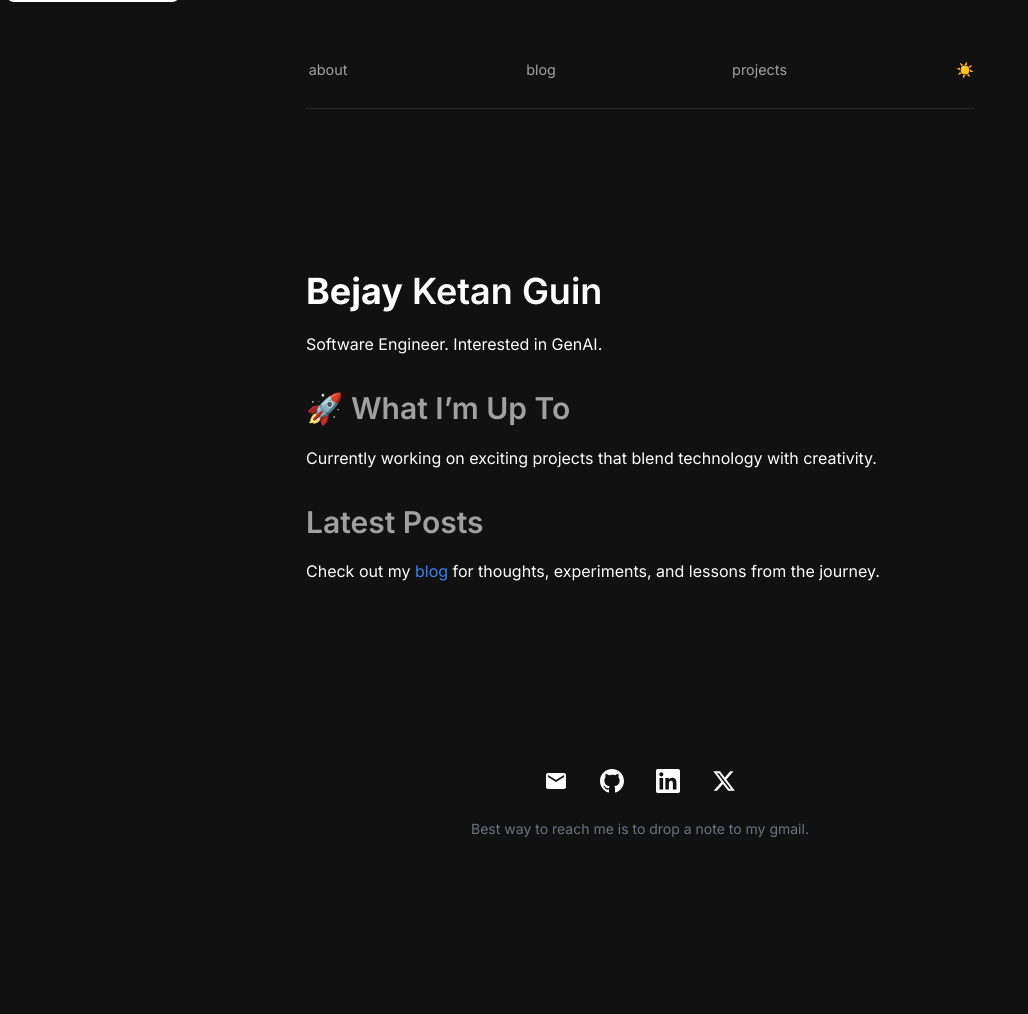
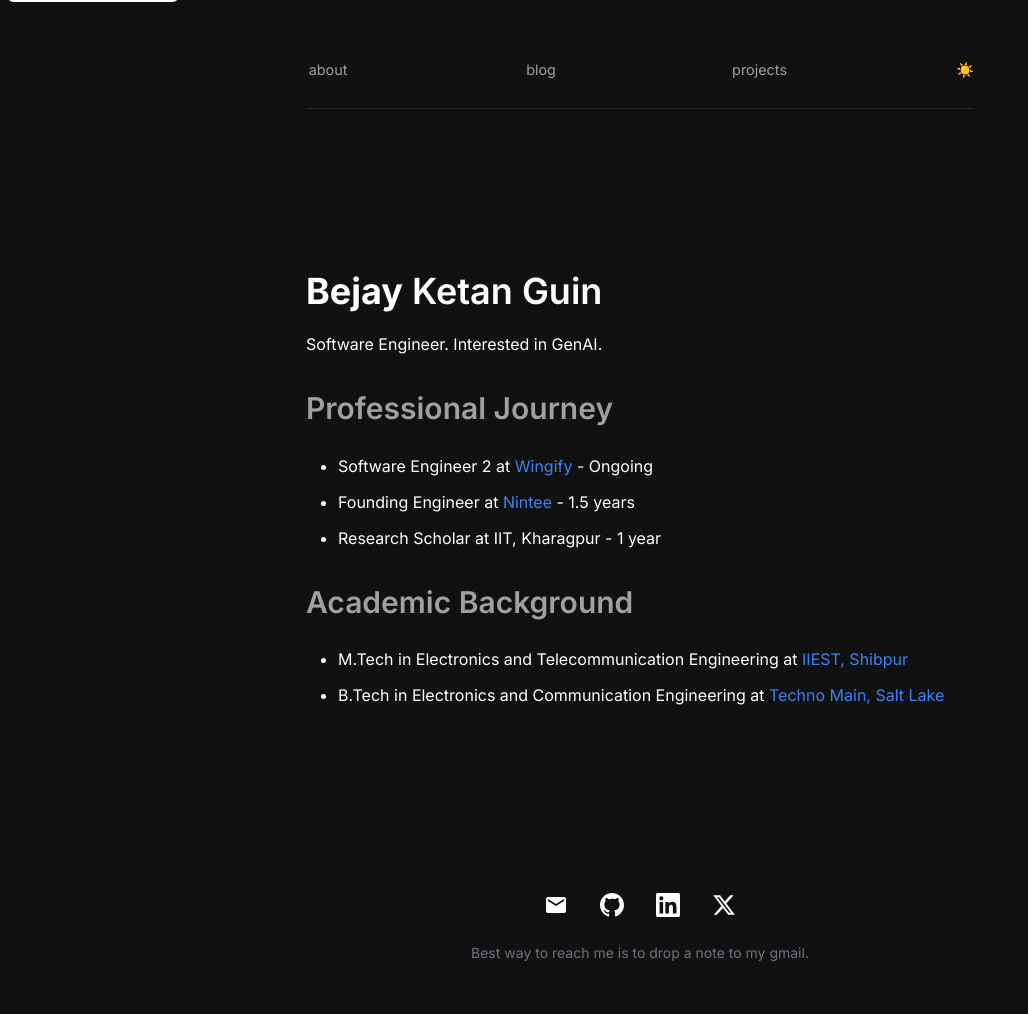
Before and after one commit to BKG123/BKG123.github.io, a Jekyll site: the page built from index.md, in a window 1280 px wide. Shown: the whole page, without its empty margins (0-1028 px from the left). Built offline with Jekyll 4.4.1, drawn with Linux system fonts in a browser that asks for light colours; before the commit the page ends 900 px from its top, so only the background shows below that.

Commit message:
update content

```diff
--- a/index.md
+++ b/index.md
@@ -7,10 +7,12 @@ title: "Bejay Ketan Guin"
 
 Software Engineer. Interested in GenAI.
 
-## 🚀 What I'm Up To
+## Professional Journey
+- Software Engineer 2 at [Wingify](https://wingify.com/) - Ongoing
+- Founding Engineer at [Nintee](https://nintee.com/) - 1.5 years
+- Research Scholar at IIT, Kharagpur - 1 year
 
-Currently working on exciting projects that blend technology with creativity.
 
-## Latest Posts
-
-Check out my [blog](/blog/) for thoughts, experiments, and lessons from the journey.
+## Academic Background
+- M.Tech in Electronics and Telecommunication Engineering at [IIEST, Shibpur](https://www.iiests.ac.in/)
+- B.Tech in Electronics and Communication Engineering at [Techno Main, Salt Lake](https://www.ticollege.ac.in)
```
Also changed, not shown: 2 other files.
